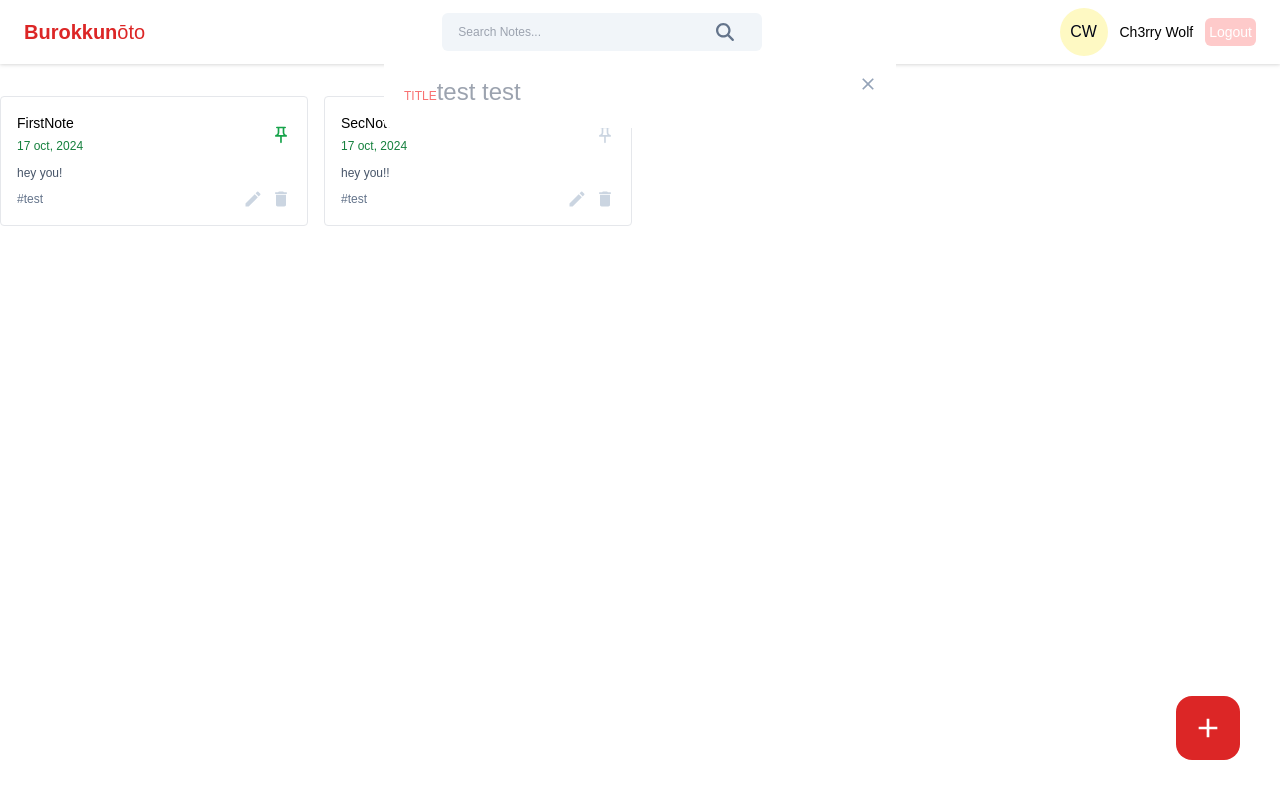
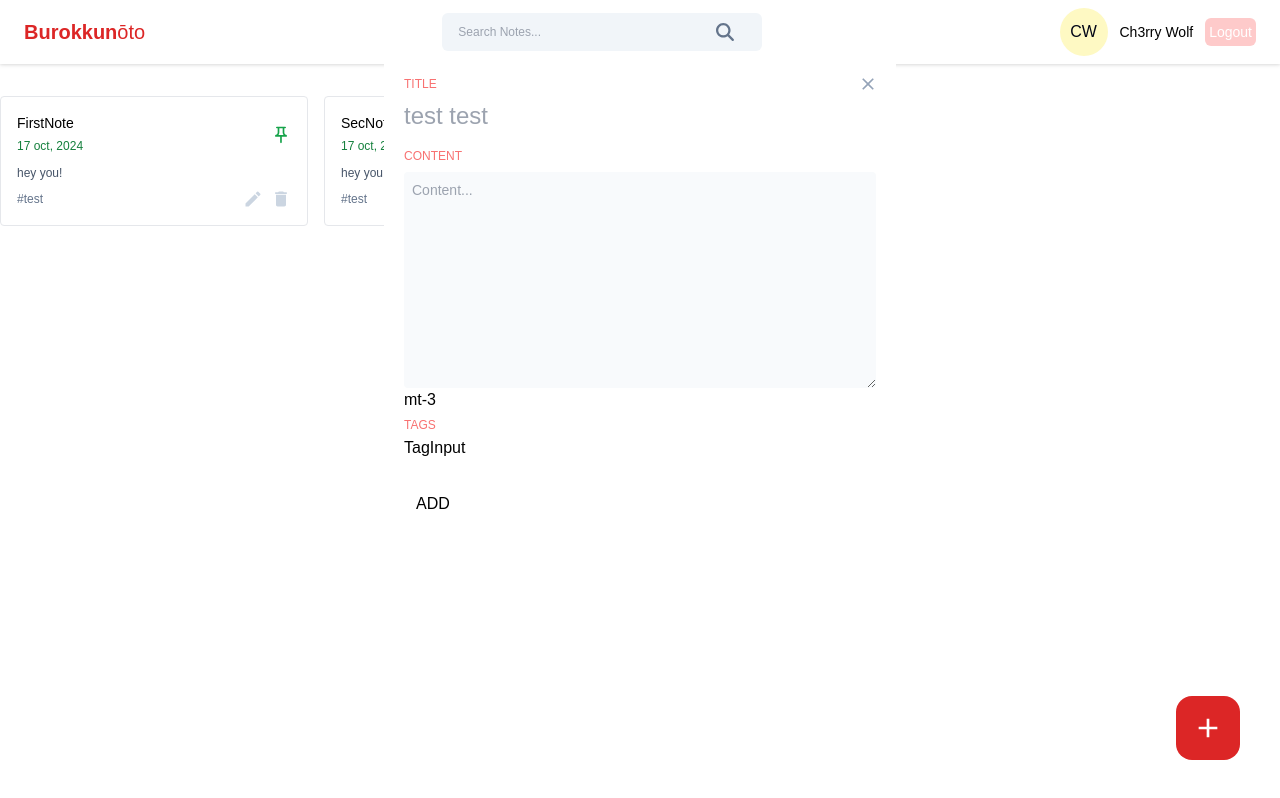
Before and after one commit to ch3rrywolf/Burokkunoto, a React (Vite) app in the folder frontend/: page / in a window 1280 px wide. Both pictures are taken after a click on the button 1208 px from the left and 728 px from the top of the page. Built offline with nearby package versions, Linux system fonts and the light colour scheme.

Commit message:
frontend Home  Modal{open,close,content}

```diff
--- /dev/null
+++ b/frontend/src/components/Input/TagInput.jsx
@@ -0,0 +1,9 @@
+import React from 'react'
+
+const TagInput = () => {
+  return (
+    <div>TagInput</div>
+  )
+}
+
+export default TagInput
--- a/frontend/src/pages/Home/AddEditNotes.jsx
+++ b/frontend/src/pages/Home/AddEditNotes.jsx
@@ -1,8 +1,34 @@
 import React, { useState } from 'react'
 import { MdClose } from 'react-icons/md'
+import TagInput from '../../components/Input/TagInput'
 
-const AddEditNotes = ({ onClose }) => {
+const AddEditNotes = ({ onClose, noteData, type }) => {
     const [title, setTitle] = useState("")
+    const [content, setContent] = useState("")
+    const [tags, setTags] = useState([])
+    const [error, setError] = useState(null)
+
+    const editNote = async () => {}
+    const addNewNote = async () => {}
+
+    const handleAddNote = () => {
+        if (!title) {
+            setError("Please enter the title")
+            return
+        }
+        if (!content) {
+            setError("Please enter the content")
+            return
+        }
+
+        setError("")
+
+        if (type === "edit") {
+            editNote()
+        } else {
+            addNewNote()
+        }
+    }
   return (
     <div className="relative">
         <button
@@ -12,7 +38,7 @@ const AddEditNotes = ({ onClose }) => {
         >
             <MdClose className="text-xl text-slate-400" />
         </button>
-        <div>
+        <div className="flex flex-col gap-2">
             <label className="input-label text-red-400 uppercase">Title</label>
 
             <input
@@ -23,7 +49,28 @@ const AddEditNotes = ({ onClose }) => {
                 onChange={({ target }) => setTitle(target.value)}
              />
         </div>
-
+        <div className="flex flex-col gap-2 mt-4">
+            <label className="input-label text-red-400 uppercase">Content</label>
+            <textarea
+                type="text"
+                className="text-sm text-slate-950 outline-none bg-slate-50 p-2 rounded"
+                placeholder="Content..."
+                rows={10}
+                value={content}
+                onChange={({ target }) => setTitle(target.value)}
+            >
+                {" "}
+            </textarea>
+        </div>mt-3
+        <div className="">
+            <label className="input-label text-red-400 uppercase">tags</label>
+            <TagInput />
+        </div>
+        <button className="btn-[#2B85FF] font-medium mt-5 p-3"
+        onClick={handleAddNote}
+        >
+            ADD
+        </button>
     </div>
   )
 }
--- a/frontend/src/pages/Home/Home.jsx
+++ b/frontend/src/pages/Home/Home.jsx
@@ -59,7 +59,13 @@ const Home = () => {
       className="w-[40%] max-md:w-[60%] max-sm:w-[70%] max-h-3/4 bg-white rounded-md
       mx-auto mt-14 p-5 overflow-scroll"
     >
-      <AddEditNotes />
+      <AddEditNotes
+        onClose={() =>
+          setOpenAddEditModal({ isShown: false, type: "add", data: null })
+        }
+        noteData={openAddEditModal.data}
+        type={openAddEditModal.type}
+      />
     </Modal>
     </>
   )
```
